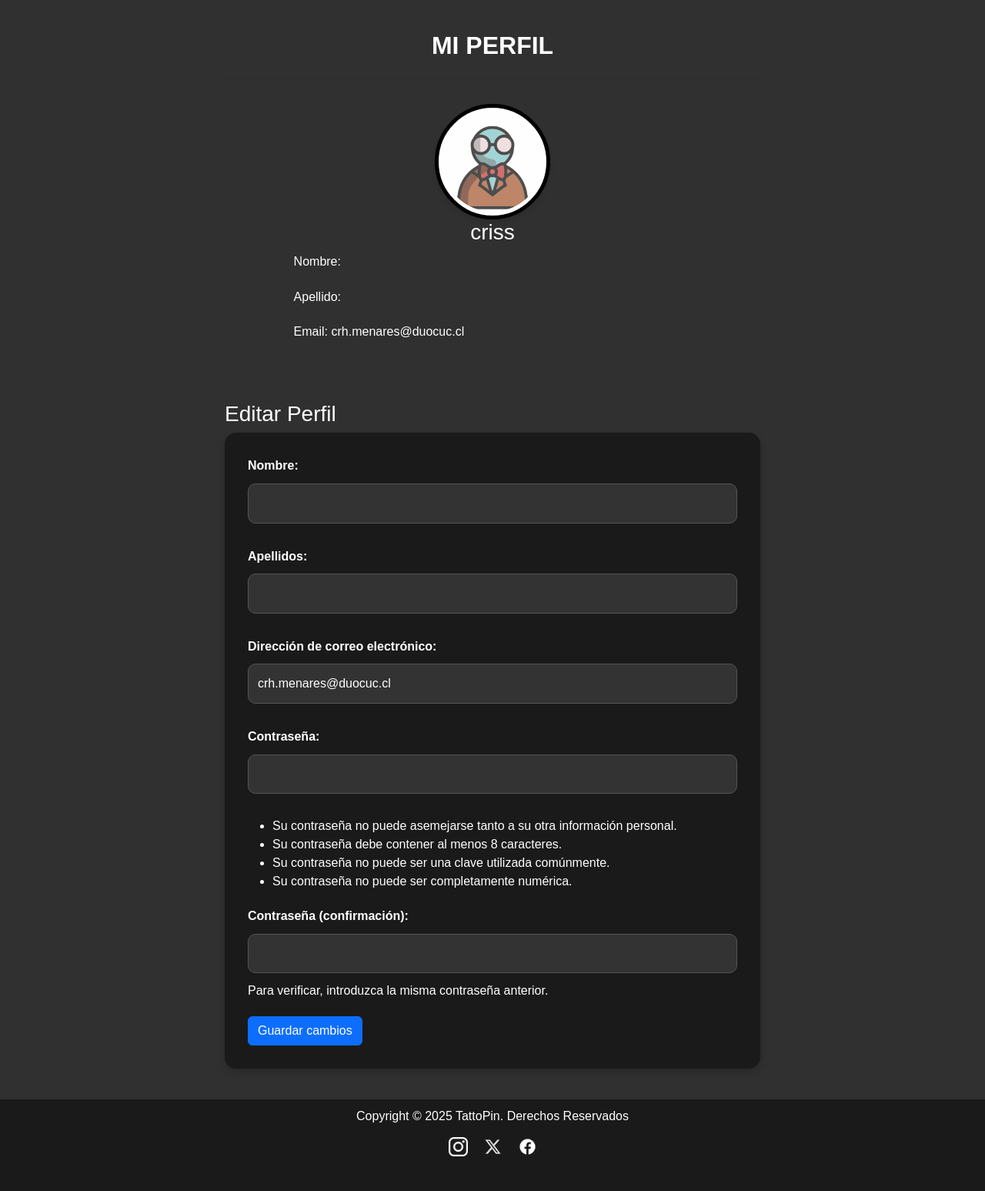
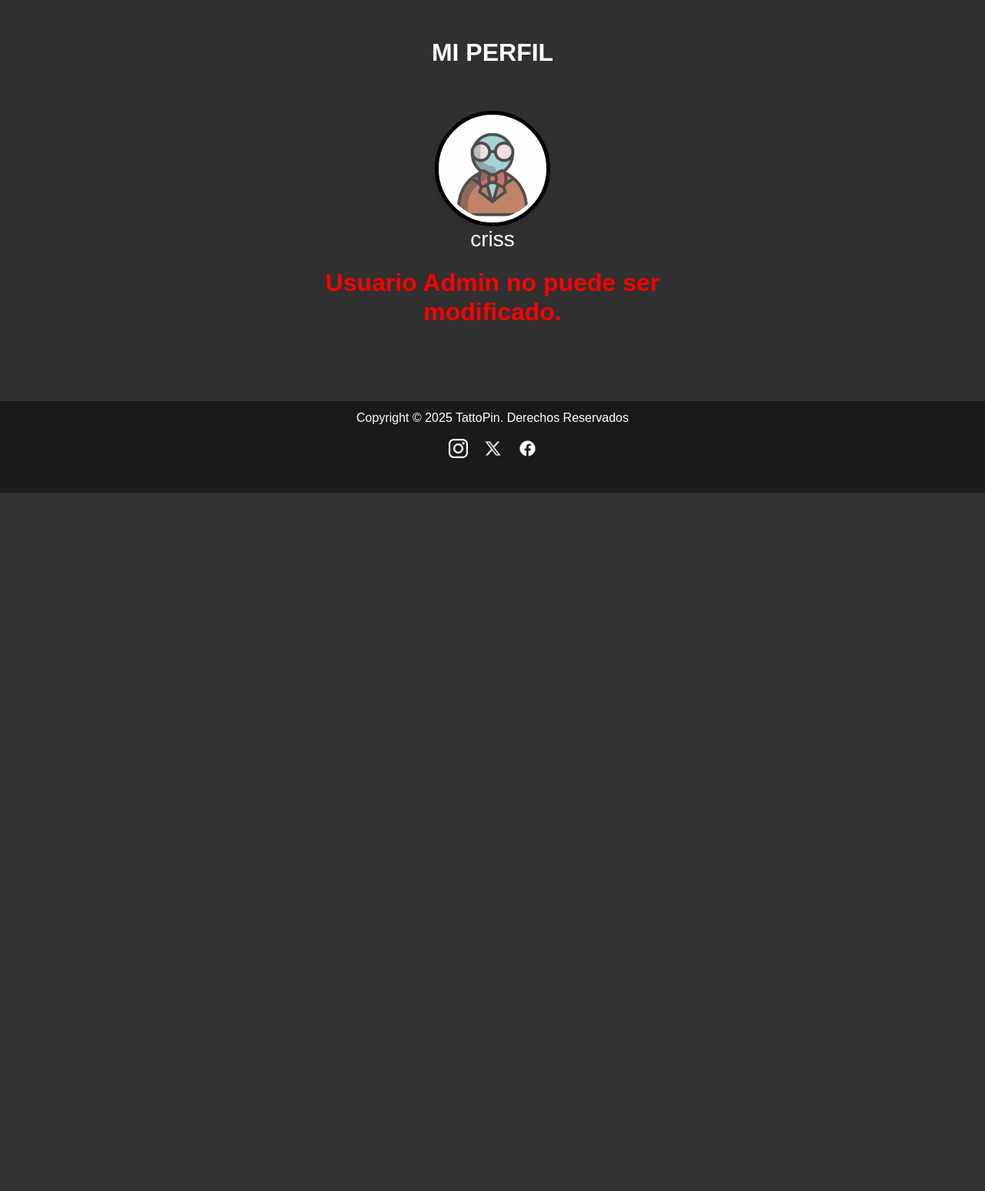
Before and after one commit to xistofeer/ET_Menares_Liberona_Araya_001D, a Django app: page /perfil/ in a window 1280 px wide. Shown: the part 160-1707 px from the top of the page at 77% size. After the commit the page ends 800 px from the top, so only its background shows below. Run offline with Django 5.2, Linux system fonts and the light colour scheme; a user stored in the database is signed in; some libraries are stand-ins or nearby versions.

Commit message:
Update perfil.html

```diff
--- a/nota final prog web/TattoPinV1.0/core/templates/registration/perfil.html
+++ b/nota final prog web/TattoPinV1.0/core/templates/registration/perfil.html
@@ -50,24 +50,27 @@
                 <h2 style="text-align: center; color: white; font-weight: bold;">MI PERFIL</h2>
                 <hr>
                 <div class="perfil-info">
-                    <!-- Mostrar foto de perfil estándar -->
                     <div class="cuadro">
                         <img src="{% static 'image/avatar.webp' %}" alt="Foto de Perfil" class="img-thumbnail foto-perfil-cuadro" width="150">
                         <h3>{{ request.user.username }}</h3> <!-- Mostrar el nombre de usuario (no editable) -->
+
+                        {% if request.user.is_staff %}
+                            <h2 style="color: red; text-align: center; font-weight: bold; margin-top: 20px;">Usuario Admin no puede ser modificado.</h2>
+                        {% else %}
                             <p>Nombre: {{ request.user.first_name }}</p>
                             <p>Apellido: {{ request.user.last_name }}</p>
                             <p>Email: {{ request.user.email }}</p>
-                    </div>
-                </div>
 
-                <!-- Formulario de edición de perfil -->
                             <hr>
                             <h3 style="color: white;">Editar Perfil</h3>
                             <form method="POST">
                                 {% csrf_token %}
-                    {{ form.as_p }}  <!-- Muestra solo los campos modificables: nombre, apellido, correo, contraseña -->
+                                {{ form.as_p }}
                                 <button type="submit" class="btn btn-primary">Guardar cambios</button>
                             </form>
+                        {% endif %}
+                    </div>
+                </div>
             </section>
         {% else %}
             <section class="perfil-restringido">
@@ -82,6 +85,7 @@
             </section>
         {% endif %}
     </main>
+
 
 
     <footer>
```
Lines whose indentation alone changed are shown as unchanged.
